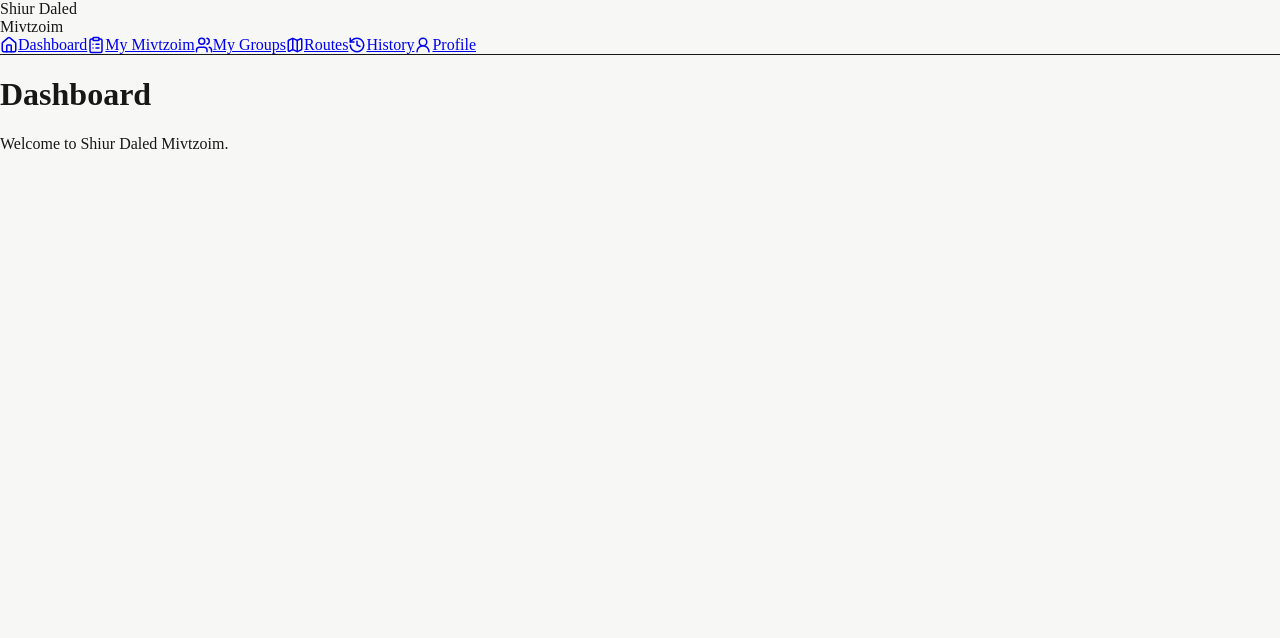
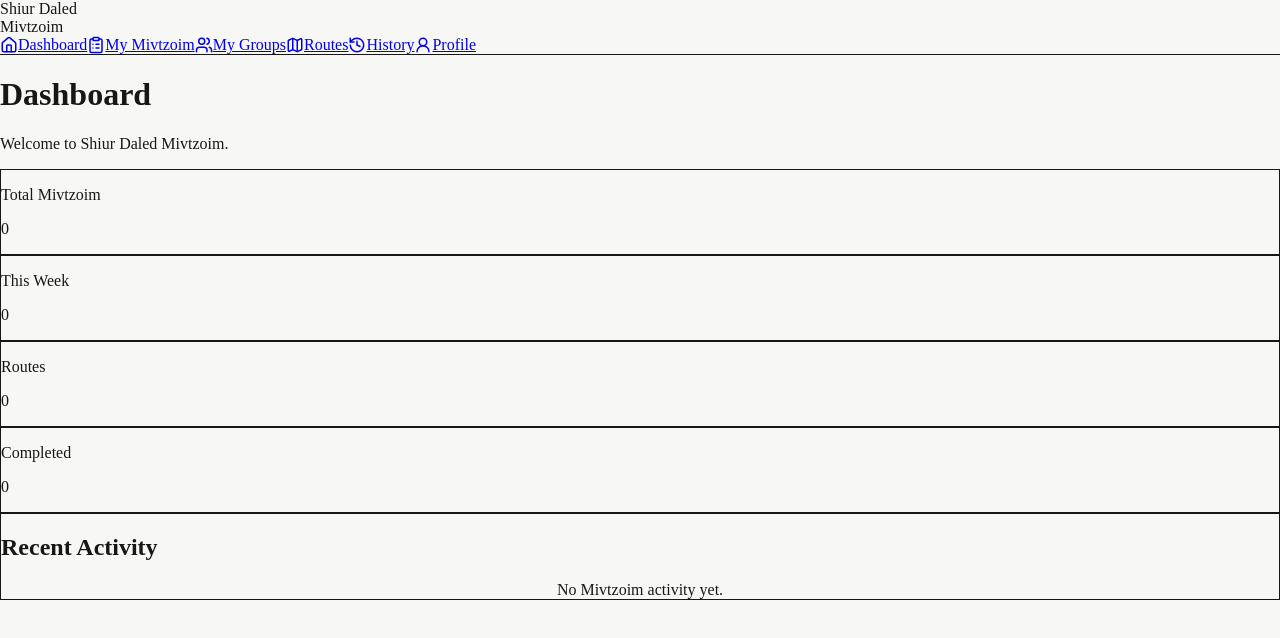
Before and after one commit to tzvikogan99/shiur-daled-mivtzoim, a Next.js app: page /dashboard in a window 1280 px wide. Shown: the top 638 px of the page. Built offline with nearby package versions, Linux system fonts and the light colour scheme.

Commit message:
Refactor Dashboard layout and add stats display

```diff
--- a/app/dashboard/page.tsx
+++ b/app/dashboard/page.tsx
@@ -1,10 +1,39 @@
+const stats = [
+  { title: "Total Mivtzoim", value: "0" },
+  { title: "This Week", value: "0" },
+  { title: "Routes", value: "0" },
+  { title: "Completed", value: "0" },
+];
+
 export default function Dashboard() {
   return (
     <main className="p-8">
-      <h1 className="text-3xl font-bold">Dashboard</h1>
-      <p className="mt-2 text-gray-600">
-        Welcome to Shiur Daled Mivtzoim.
-      </p>
+      <div>
+        <h1 className="text-3xl font-bold">Dashboard</h1>
+        <p className="mt-2 text-gray-600">
+          Welcome to Shiur Daled Mivtzoim.
+        </p>
+      </div>
+
+      <div className="mt-8 grid gap-4 sm:grid-cols-2 lg:grid-cols-4">
+        {stats.map((stat) => (
+          <div
+            key={stat.title}
+            className="rounded-xl border bg-white p-6 shadow-sm"
+          >
+            <p className="text-sm text-gray-500">{stat.title}</p>
+            <p className="mt-2 text-3xl font-bold">{stat.value}</p>
+          </div>
+        ))}
+      </div>
+
+      <div className="mt-8 rounded-xl border bg-white p-6 shadow-sm">
+        <h2 className="text-xl font-semibold">Recent Activity</h2>
+
+        <div className="mt-6 text-center text-gray-500">
+          No Mivtzoim activity yet.
+        </div>
+      </div>
     </main>
   );
 }
```
